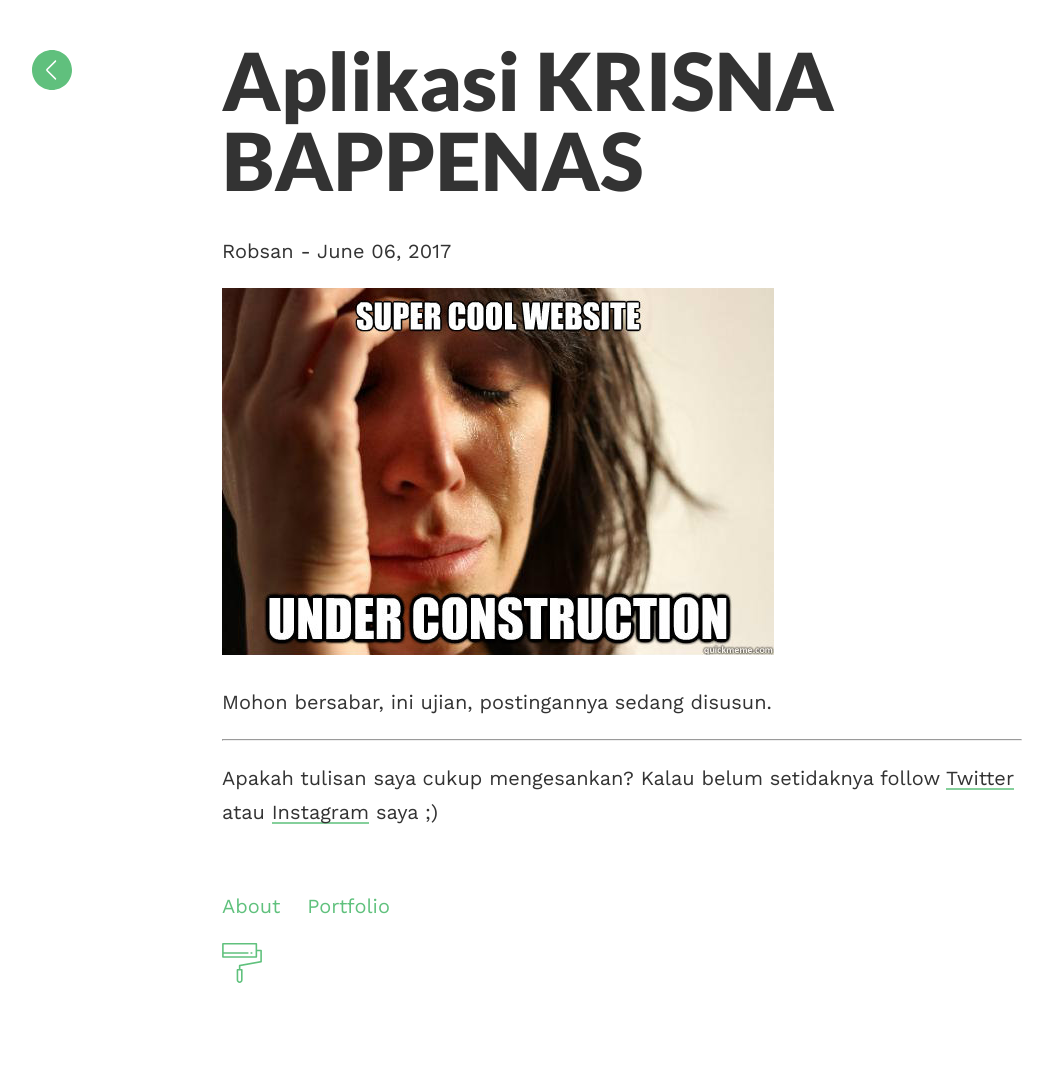
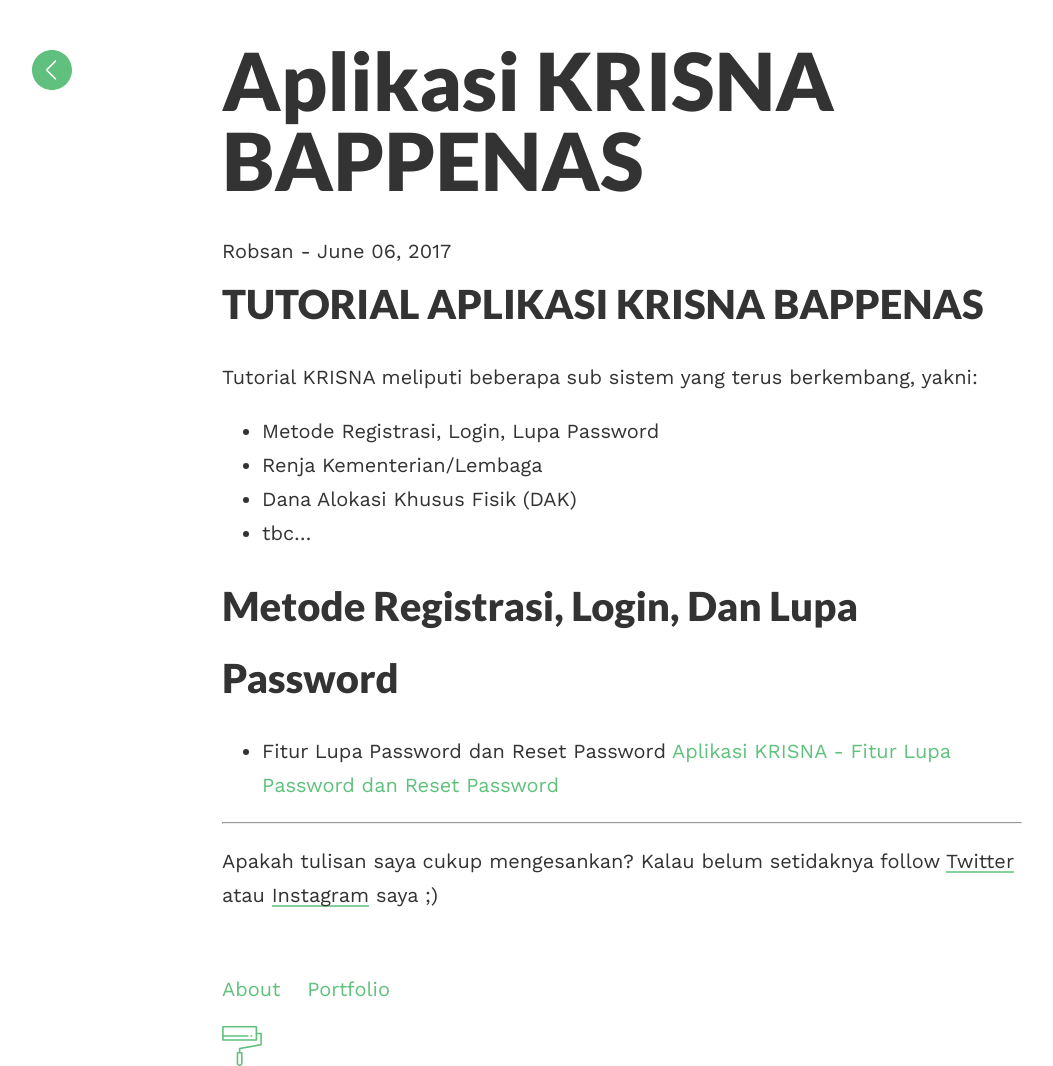
Before and after one commit to jankerzone/jankerzone.github.io, a Jekyll site: the page built from _posts/2017-06-06-aplikasi-krisna-bappenas.md, in a window 1280 px wide. Shown: the whole page, without its empty margins (18-1071 px from the left). Built offline with Jekyll 4.4.1, drawn with Linux system fonts in a browser that asks for light colours; comment, search, counter and statistics services are not loaded; before the commit the page ends 983 px from its top, so only the background shows below that.

Commit message:
[edit post] tutorial krisna

```diff
--- a/_posts/2017-06-06-aplikasi-krisna-bappenas.md
+++ b/_posts/2017-06-06-aplikasi-krisna-bappenas.md
@@ -4,7 +4,16 @@
 date: 2017-06-06 21:00 +0530
 comment: true
 ---
-![Under Construct](/images/c64ee8ffa2eff85e5ad2cead05c38181c0619bad9b1f5a5d69190de6e460c9e6.jpg)
 
+# TUTORIAL APLIKASI KRISNA BAPPENAS
 
-Mohon bersabar, ini ujian, postingannya sedang disusun.
+Tutorial KRISNA meliputi beberapa sub sistem yang terus berkembang, yakni:
+- Metode Registrasi, Login, Lupa Password
+- Renja Kementerian/Lembaga
+- Dana Alokasi Khusus Fisik (DAK)
+- tbc...
+
+# Metode Registrasi, Login, dan Lupa Password
+
+* Fitur Lupa Password dan Reset Password
+[Aplikasi KRISNA - Fitur Lupa Password dan Reset Password](https://youtu.be/TRyNY9EGijg?list=PL5ylJvLOlOh49WwANej7gCnGARD3UoYXH)
```
